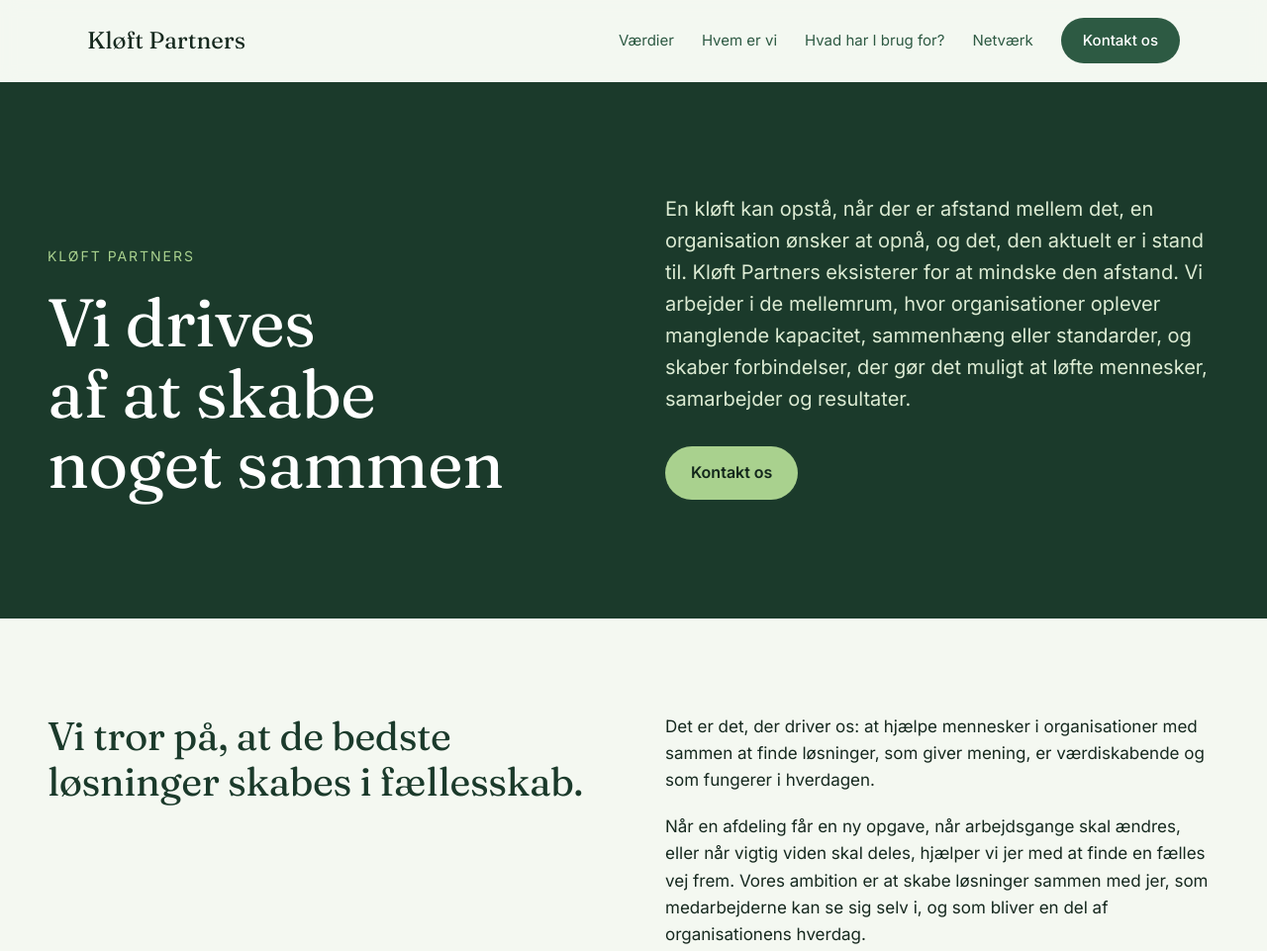
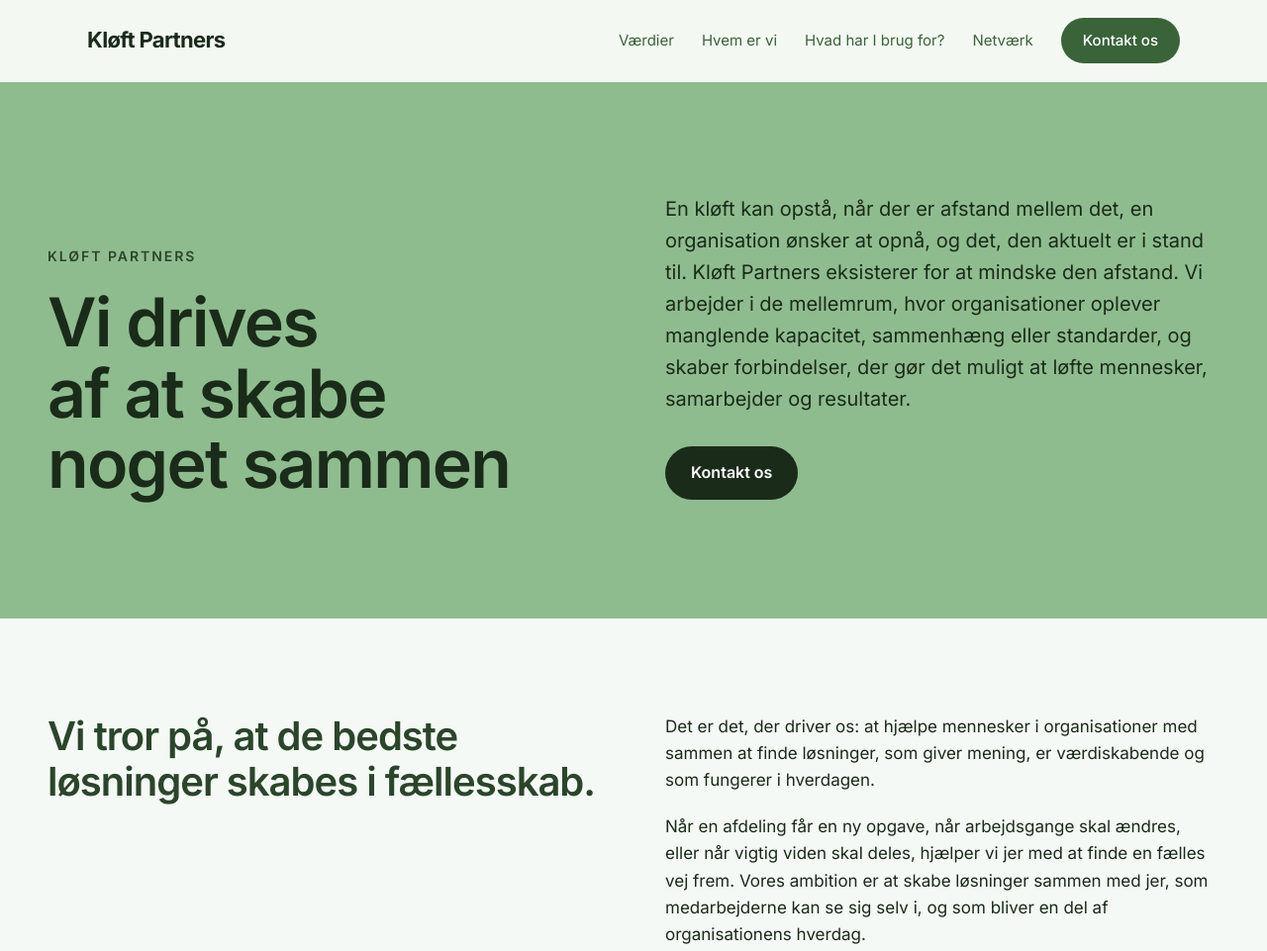
Before and after one commit to Ortwed/kloeft-partners, a plain HTML site: page index.html in a window 1280 px wide. Shown: the top 961 px of the page at 99% size. Drawn offline with Linux system fonts and the light colour scheme.

Commit message:
Ny farvepalette (DarkSeaGreen #8FBC8F) og Inter som eneste skrifttype
Co-Authored-By: Claude Opus 5.5 <noreply@anthropic.com>
Claude-Session: https://claude.ai/code/session_016iZmExkY4EZP8MhNS4PS7i

```diff
--- a/index.html
+++ b/index.html
@@ -5,11 +5,11 @@
 <meta name="viewport" content="width=device-width, initial-scale=1">
 <title>Kløft Partners – Vi drives af at skabe noget sammen</title>
 <meta name="description" content="Kløft Partners hjælper mennesker i store organisationer – med særligt fokus på uddannelsesinstitutioner – med at få forandringer til at fungere i hverdagen.">
-<meta name="theme-color" content="#1B3A2B">
+<meta name="theme-color" content="#8FBC8F">
 <link rel="icon" href="favicon.svg" type="image/svg+xml">
 <link rel="preconnect" href="https://fonts.googleapis.com">
 <link rel="preconnect" href="https://fonts.gstatic.com" crossorigin>
-<link href="https://fonts.googleapis.com/css2?family=Fraunces:opsz,wght@9..144,400;9..144,600&family=Inter:wght@400;500;600&display=swap" rel="stylesheet">
+<link href="https://fonts.googleapis.com/css2?family=Inter:wght@400;500;600;700&display=swap" rel="stylesheet">
 <link rel="stylesheet" href="styles.css">
 </head>
 <body>
@@ -32,7 +32,7 @@
 <main id="indhold">
 
 <!-- Hero -->
-<section id="top" class="hero section--dark">
+<section id="top" class="hero section--sage">
   <div class="wrap split">
     <div>
       <p class="eyebrow">Kløft Partners</p>
@@ -40,7 +40,7 @@
     </div>
     <div>
       <p class="hero-lead">En kløft kan opstå, når der er afstand mellem det, en organisation ønsker at opnå, og det, den aktuelt er i stand til. Kløft Partners eksisterer for at mindske den afstand. Vi arbejder i de mellemrum, hvor organisationer oplever manglende kapacitet, sammenhæng eller standarder, og skaber forbindelser, der gør det muligt at løfte mennesker, samarbejder og resultater.</p>
-      <a href="#kontakt" class="btn btn--light">Kontakt os</a>
+      <a href="#kontakt" class="btn btn--dark">Kontakt os</a>
     </div>
   </div>
 </section>
@@ -119,22 +119,22 @@
 </section>
 
 <!-- Ydelser -->
-<section id="hjaelp" class="section section--dark">
+<section id="hjaelp" class="section section--sage">
   <div class="wrap">
     <div class="split services-head">
       <h2 class="h2">Hvad har I brug for?</h2>
       <p>Nogle gange har I brug for et blik udefra. Andre gange skal I finde en fælles vej eller få nye løsninger til at slå rod. Hos Kløft Partners tager vi udgangspunkt i jeres hverdag og den kløft, I ønsker at bygge bro over. Vi kan begynde med en samtale, samle jer om en fælles proces eller hjælpe med at forankre det, I har sat i gang.</p>
     </div>
     <div class="grid grid--services">
-      <article class="card card--dark">
+      <article class="card card--sage">
         <h3>Ring til en ven</h3>
         <p>Har du brug for at vende en udfordring med nogen uden for organisationen? Vi tilbyder nærværende sparring, når du står med en ny opgave, en forandring eller et samarbejde, der er blevet svært. Sammen undersøger vi, hvad der er på spil, hvilke perspektiver der mangler, og hvor du kan begynde. Det kan være en enkelt samtale eller et kort sparringsforløb med fokus på overblik, handlemuligheder og næste skridt.</p>
       </article>
-      <article class="card card--dark">
+      <article class="card card--sage">
         <h3>Fælles proces</h3>
         <p>Har I brug for at finde en fælles vej, når opgaver, perspektiver eller fagligheder trækker i forskellige retninger? Vi tilrettelægger og faciliterer en proces, hvor ledere og medarbejdere undersøger udfordringerne og udvikler løsninger sammen. Gennem dialog, workshops og afprøvning arbejder vi med fælles retning, tydelige roller og aftaler om samarbejdet – også på tværs af teams og afdelinger.</p>
       </article>
-      <article class="card card--dark">
+      <article class="card card--sage">
         <h3>Rodfæstning</h3>
         <p>Har I besluttet en ny måde at arbejde på, men mangler hjælp til at få den til at fungere i hverdagen? Vi hjælper jer med at omsætte fælles beslutninger til arbejdsgange, rutiner og viden, som flere kan bruge. Sammen afprøver og justerer vi løsningerne, tydeliggør ansvar og skaber en enkel ramme for videndeling, oplæring og opfølgning.</p>
       </article>
--- a/styles.css
+++ b/styles.css
@@ -1,14 +1,13 @@
 :root {
-  --bg: #F4F8F1;
-  --bg-soft: #E6F0DF;
-  --ink: #16291F;
-  --forest: #1B3A2B;
-  --forest-2: #244A37;
-  --moss: #2D5A43;
-  --leaf: #A9D18E;
-  --mist: #DCEBD3;
-  --line: #C9DDBE;
-  --photo: #D5E6C9;
+  --sage: #8FBC8F;          /* hovedfarve: DarkSeaGreen, rgb(143,188,143) */
+  --sage-light: #B9D6B9;
+  --bg: #F5F9F5;
+  --bg-soft: #E4EFE4;
+  --ink: #1A2B1A;
+  --forest: #2B452B;        /* mørk nuance af hovedfarven til overskrifter */
+  --moss: #3A633A;          /* knapper og links */
+  --line: #C6DCC6;
+  --photo: #D3E6D3;
   --white: #FFFFFF;
   --gutter: clamp(16px, 5vw, 48px);
   --section-y: clamp(64px, 10vw, 96px);
@@ -31,16 +30,16 @@ a { color: var(--moss); }
 a:hover { color: var(--ink); }
 
 h1, h2, h3 {
-  font-family: Fraunces, Georgia, serif;
-  font-weight: 400;
+  font-family: Inter, system-ui, -apple-system, "Segoe UI", sans-serif;
+  font-weight: 600;
   margin: 0;
-  letter-spacing: -0.01em;
+  letter-spacing: -0.025em;
   text-wrap: balance;
 }
 
 p { margin: 0; }
 
-:focus-visible { outline: 3px solid var(--leaf); outline-offset: 3px; border-radius: 4px; }
+:focus-visible { outline: 3px solid var(--moss); outline-offset: 3px; border-radius: 4px; }
 
 .skip-link {
   position: absolute; left: 16px; top: -48px;
@@ -53,7 +52,7 @@ p { margin: 0; }
 
 .section { padding: var(--section-y) var(--gutter); }
 .section--soft { background: var(--bg-soft); }
-.section--dark { background: var(--forest); color: #EEF6E9; }
+.section--sage { background: var(--sage); color: var(--ink); }
 
 .split {
   display: grid;
@@ -64,7 +63,7 @@ p { margin: 0; }
 .stack { display: flex; flex-direction: column; gap: 20px; font-size: 17px; }
 
 .h2 { font-size: clamp(30px, 4.5vw, 40px); line-height: 1.15; color: var(--forest); }
-.section--dark .h2 { color: var(--white); }
+.section--sage .h2 { color: var(--ink); }
 
 /* Buttons */
 .btn {
@@ -78,8 +77,8 @@ p { margin: 0; }
 .btn:hover { transform: translateY(-1px); }
 .btn--primary { background: var(--moss); color: var(--white); }
 .btn--primary:hover { background: var(--forest); color: var(--white); }
-.btn--light { background: var(--leaf); color: #12261B; }
-.btn--light:hover { background: #BEE0A6; color: #12261B; }
+.btn--dark { background: var(--ink); color: var(--white); }
+.btn--dark:hover { background: var(--forest); color: var(--white); }
 
 /* Header */
 .site-header {
@@ -99,8 +98,8 @@ p { margin: 0; }
 }
 
 .logo {
-  font-family: Fraunces, Georgia, serif;
-  font-size: 24px; color: var(--ink); text-decoration: none;
+  font-size: 22px; font-weight: 700; letter-spacing: -0.03em;
+  color: var(--ink); text-decoration: none;
 }
 
 .nav { display: flex; align-items: center; gap: 28px; font-size: 15px; }
@@ -133,13 +132,13 @@ p { margin: 0; }
 .hero .split { align-items: end; }
 .eyebrow {
   margin-bottom: 20px; font-size: 14px; letter-spacing: 0.14em;
-  text-transform: uppercase; color: var(--leaf);
+  text-transform: uppercase; font-weight: 600; color: var(--forest);
 }
 .hero h1 {
   font-size: clamp(42px, 7vw, 68px); line-height: 1.05;
-  color: var(--white); max-width: 12ch;
+  color: var(--ink); max-width: 13ch;
 }
-.hero-lead { margin-bottom: 32px; font-size: clamp(17px, 2vw, 20px); color: var(--mist); }
+.hero-lead { margin-bottom: 32px; font-size: clamp(17px, 2vw, 20px); color: var(--ink); }
 
 /* Cards */
 .grid { display: grid; gap: 24px; }
@@ -154,17 +153,17 @@ p { margin: 0; }
 .card h3 { font-size: 24px; color: var(--forest); line-height: 1.2; }
 .card p { font-size: 16px; }
 
-.card--dark { background: var(--forest-2); border-color: transparent; gap: 14px; }
-.card--dark h3 { color: var(--white); font-size: 26px; }
-.card--dark p { color: var(--mist); }
+.card--sage { background: #E8F2E8; border-color: transparent; gap: 14px; }
+.card--sage h3 { color: var(--forest); font-size: 24px; }
+.card--sage p { color: var(--ink); }
 
 .card-num {
-  font-family: Fraunces, Georgia, serif; font-size: 15px; color: var(--leaf);
+  font-size: 14px; font-weight: 600; letter-spacing: 0.06em; color: var(--moss);
 }
 
 .values-head { margin-bottom: 48px; }
 .services-head { margin-bottom: 56px; }
-.services-head p { font-size: 17px; color: var(--mist); }
+.services-head p { font-size: 17px; color: var(--ink); }
 
 /* Team */
 .person { flex-direction: row; align-items: center; gap: 24px; padding: 24px; }
@@ -185,10 +184,10 @@ p { margin: 0; }
 .contact-box p { font-size: 17px; max-width: 46ch; margin-top: 16px; }
 .contact-label { display: block; color: var(--moss); font-size: 15px; margin-bottom: 4px; }
 .contact-email {
-  font-family: Fraunces, Georgia, serif;
+  font-weight: 600; letter-spacing: -0.02em;
   font-size: clamp(22px, 3.4vw, 34px);
   color: var(--forest); text-decoration: none; word-break: break-word;
-  border-bottom: 2px solid var(--leaf);
+  border-bottom: 2px solid var(--sage);
 }
 .contact-email:hover { color: var(--moss); border-bottom-color: var(--moss); }
 
```
Also changed, not shown: favicon.svg.
